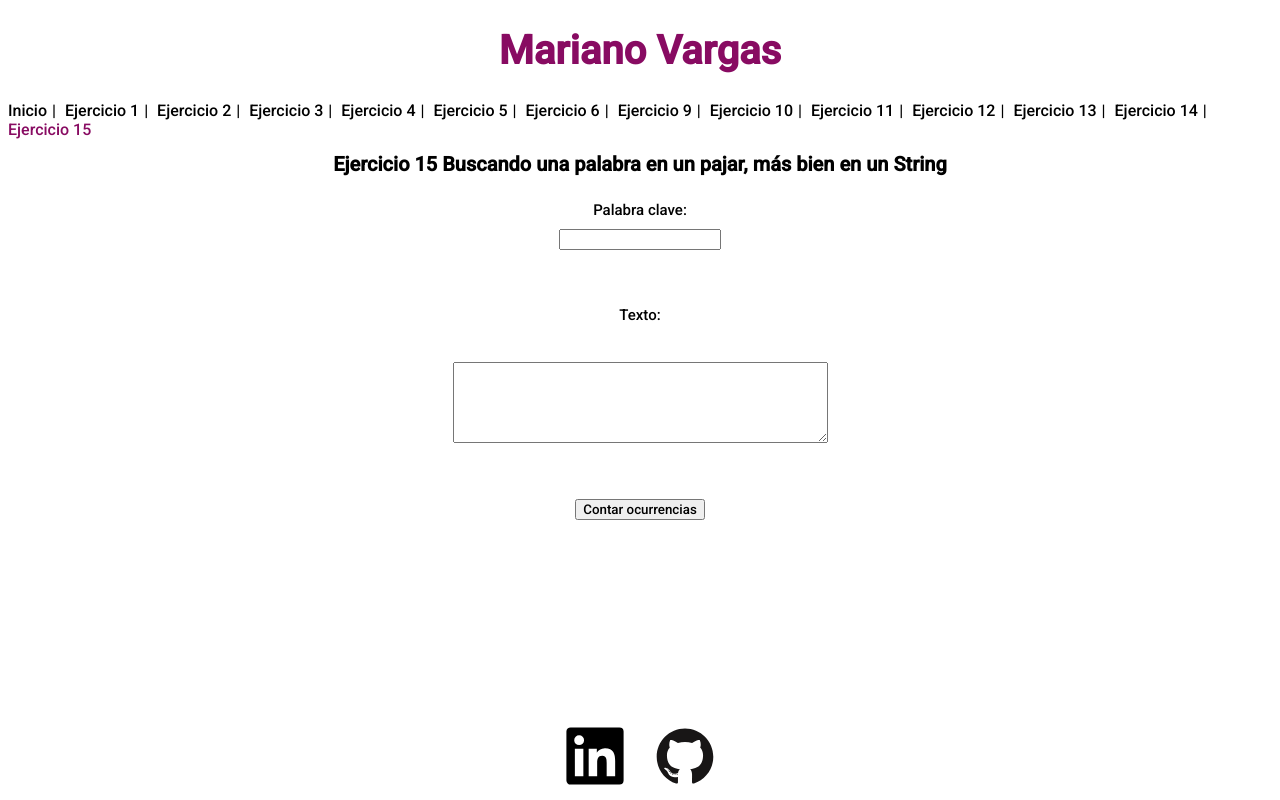
After one commit to Rayvony/PW2-MarianoVargas, a PHP site: page /ejercicio15.php in a window 1280 px wide. The commit adds this page. Run offline with PHP 8.4, Linux system fonts and the light colour scheme.

Commit message:
feat(ejercicio15) completado

```diff
--- a/ejercicio14_matriz.php
+++ b/ejercicio14_matriz.php
@@ -2,7 +2,7 @@
 <?php include('header.php'); ?>
 
 <body>
-    <h1>Matriz y Acciones:</h1>
+    <h1>Ejercicio 14 La Matrix...digo, Matriz</h1>
     <div class="matriz-container">
         <?php
         $dimension = $_POST['dimension'] ?? 0;
--- /dev/null
+++ b/ejercicio15.php
@@ -0,0 +1,37 @@
+<!DOCTYPE html>
+<?php include('header.php'); ?>
+
+<body>
+    <h1>Ejercicio 15 Buscando una palabra en un pajar, más bien en un String</h1>
+
+    <form class="form-ejercicio" action="ejercicio15.php" method="post">
+        <label for="palabra_clave">Palabra clave:</label>
+        <input type="text" name="palabra_clave" id="palabra_clave" required><br><br>
+
+        <label for="texto">Texto:</label><br>
+        <textarea name="texto" id="texto" rows="5" cols="50" required></textarea><br><br>
+
+        <input type="submit" value="Contar ocurrencias">
+    </form>
+
+    <?php
+
+    if ($_SERVER["REQUEST_METHOD"] == "POST") {
+        $palabra_clave = $_POST["palabra_clave"];
+        $texto = $_POST["texto"];
+
+        include "ejercicio15_buscar.php";
+
+
+        $ocurrencias = buscar($palabra_clave, $texto);
+
+
+        echo '<p class="center">La palabra clave ' . $palabra_clave . ' se encuentra ' . $ocurrencias . ' veces en el texto.</p>';
+
+
+    }
+?>
+</body>
+<?php include('footer.php'); ?>
+
+</html>
--- a/header.php
+++ b/header.php
@@ -53,5 +53,8 @@
             <li><a <?php if(basename($_SERVER['PHP_SELF']) == 'ejercicio14.php') {
                 echo 'class="active"';
             } ?> href="ejercicio14.php">Ejercicio 14</a></li>
+            <li><a <?php if(basename($_SERVER['PHP_SELF']) == 'ejercicio15.php') {
+                echo 'class="active"';
+            } ?> href="ejercicio15.php">Ejercicio 15</a></li>
         </ul>
     </nav>
```
Also changed, not shown: ejercicio15_buscar.php (added, +26 -0 lines), ejercicio9.php (+5 -6 lines).
